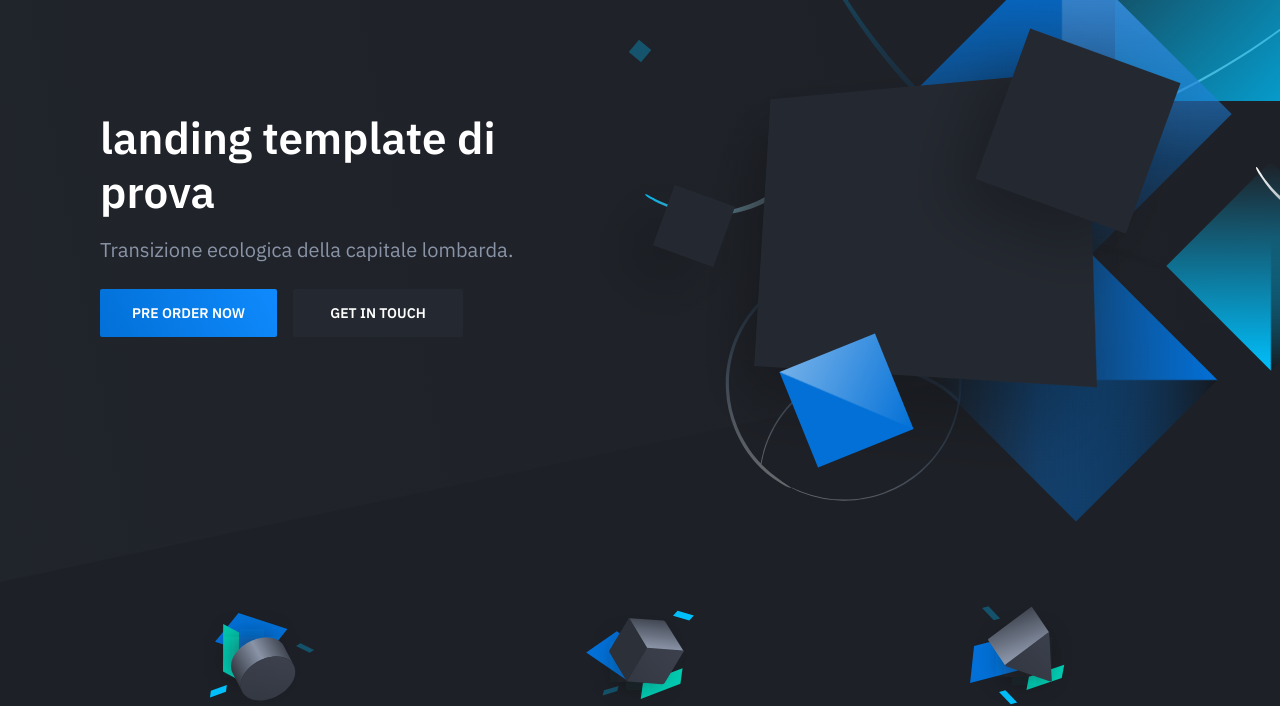
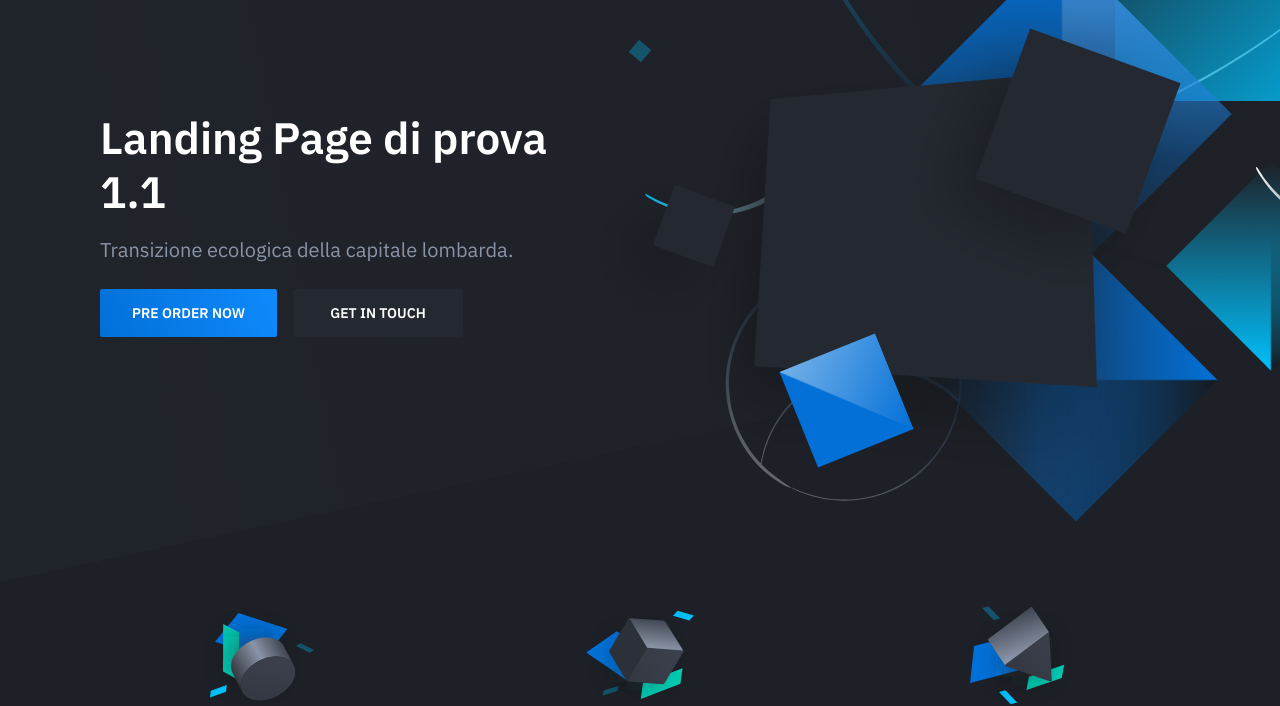
Before and after one commit to nicolodijoseph/landing-page-DM, a plain HTML site: page index.html in a window 1280 px wide. Shown: the part 118-824 px from the top of the page. Drawn offline with nearby package versions, Linux system fonts and the light colour scheme.

Commit message:
cambio titolo in n riga 43

```diff
--- a/index.html
+++ b/index.html
@@ -40,7 +40,7 @@
                 <div class="container">
                     <div class="hero-inner">
 						<div class="hero-copy">
-	                        <h1 class="hero-title mt-0">landing template di prova</h1>
+	                        <h1 class="hero-title mt-0">Landing Page di prova 1.1</h1>
 	                        <p class="hero-paragraph"> Transizione ecologica della capitale lombarda.</p>
 	                        <div class="hero-cta"><a class="button button-primary" href="preorder.html">Pre order now</a><a class="button" href="#">Get in touch</a></div>
 						</div>
```
